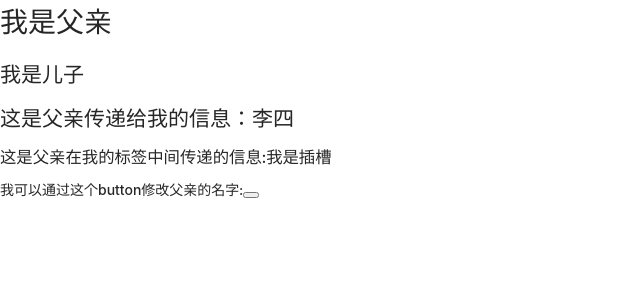
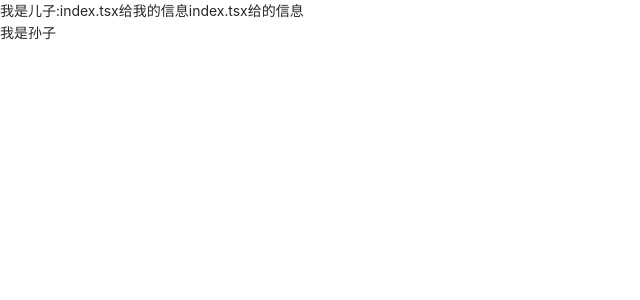
Before and after one commit to yuanjinzhong/react_ts, a React (Create React App) app: page / in a window 1280 px wide. Shown: the top 300 px of the page, without its empty margins (0-640 px from the left). Built offline with nearby package versions, Linux system fonts and the light colour scheme.

Commit message:
夸组件通信

```diff
--- a/src/index.tsx
+++ b/src/index.tsx
@@ -3,13 +3,19 @@ import ReactDOM from 'react-dom';
 import './index.css';
 import 'antd/dist/antd.css'
 import Father from "./父子组件通信/Father";
+import {Provider} from "./跨组件通信/Context";
+import Son from "./跨组件通信/Son";
 
 ReactDOM.render(
     /*<Counter/>*/
     /*<App/>*/
     /*<Father/>*/
     /*<DatePicker/>*/
-    <Father/>
+    // <Father/>
+    // <Provider value={'你好，这是来自index.tsx的信息'}>
+    //
+    // </Provider>
+    <Son msg={'index.tsx给的信息'}/>
     ,
     document.getElementById('root')
 );
--- a/src/夸组件通信/Context.tsx
+++ /dev/null
@@ -1,4 +0,0 @@
-import React, {Context} from "react";
-
-//todo 如何指定类型
- ctx:Context<String>=:： React.createContext("defaultValue");
--- a/src/跨组件通信/GrandSon.tsx
+++ b/src/跨组件通信/GrandSon.tsx
@@ -0,0 +1,8 @@
+import React from 'react';
+
+const GrandSon: React.FC<{ msg: string }> = ({msg: string}) => {
+    return (<>
+        <div>我是孙子</div>
+    </>)
+};
+export default GrandSon;
--- a/src/跨组件通信/Son.tsx
+++ b/src/跨组件通信/Son.tsx
@@ -0,0 +1,11 @@
+import React from 'react';
+import GrandSon from "./GrandSon";
+
+const Son: React.FC<{ msg: string }> = (x: { msg: string }) => {
+    //const {msg} = x;
+    return (<>
+        <div>我是儿子:index.tsx给我的信息{x.msg}</div>
+        <GrandSon msg={"儿子给孙子的信息"}/>
+    </>)
+};
+export default Son;
```
Also changed, not shown: src/夸组件通信/GrandSon.tsx (deleted), src/夸组件通信/Son.tsx (deleted), src/夸组件通信/readme.md (deleted).
